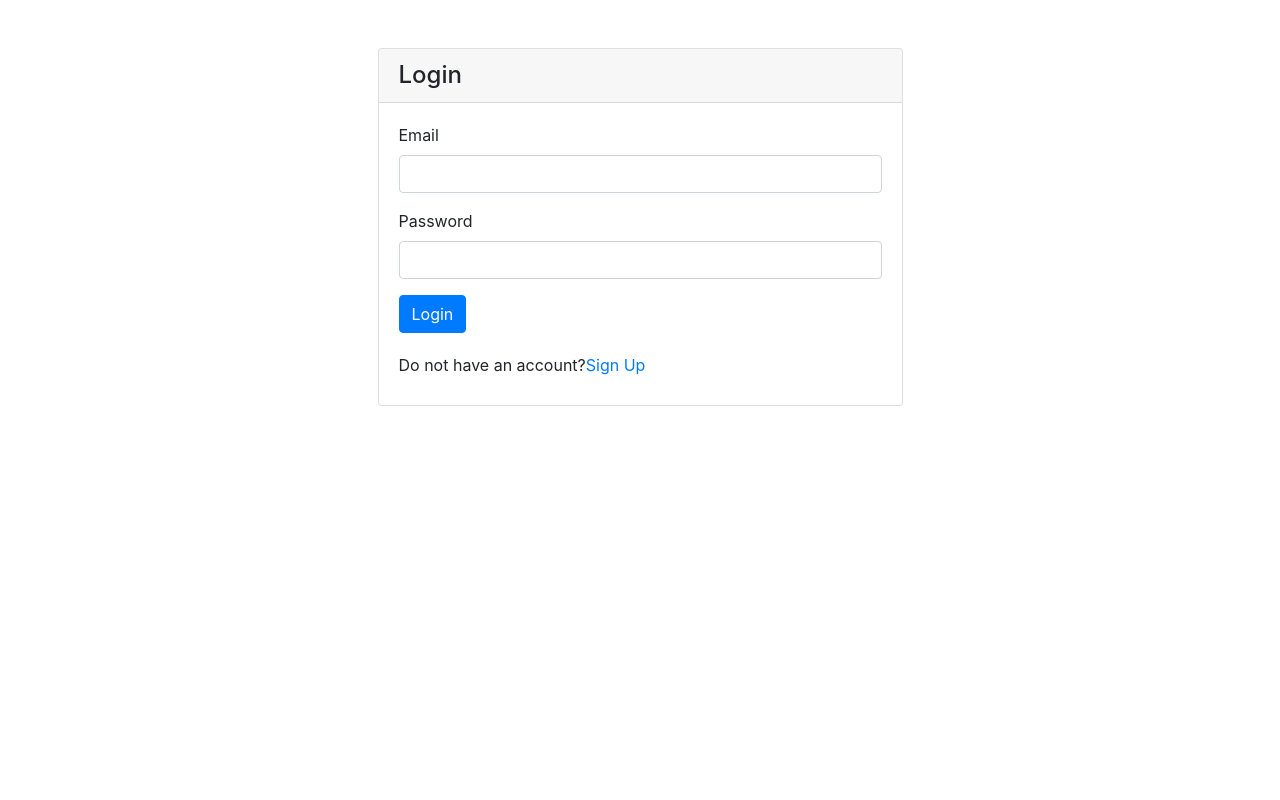
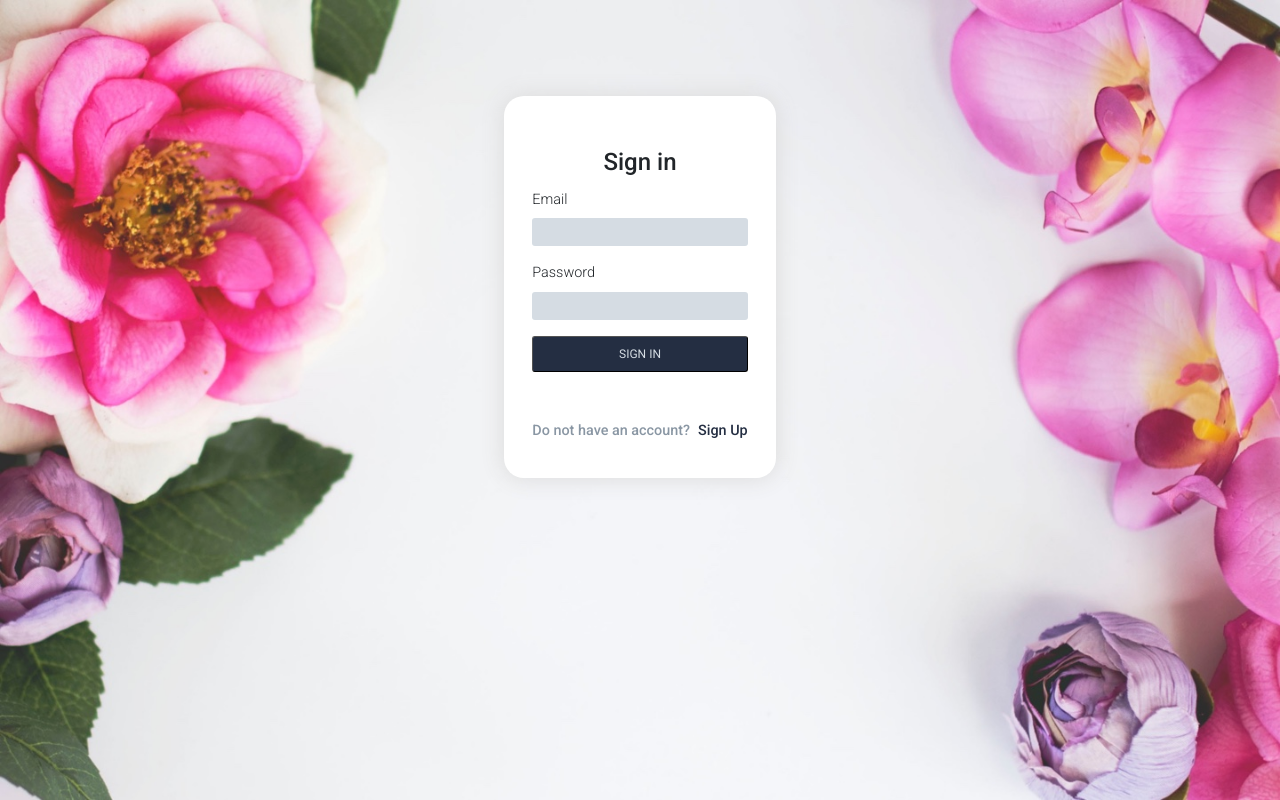
Before and after one commit to ashusaini-mind-roots/iflorist-frontend-old, an Angular app: page /login in a window 1280 px wide. Built offline with nearby package versions, Linux system fonts and the light colour scheme.

Commit message:
Merge branch 'master' of https://github.com/emigort/iflower
# Conflicts:
#	README.md

```diff
--- a/src/app/login/login.component.html
+++ b/src/app/login/login.component.html
@@ -1,29 +1,29 @@
-<div class="col-md-6 offset-md-3 mt-5">
-    <div class="card">
-        <h4 class="card-header">Login</h4>
-        <div class="card-body">
+<div class="d-flex justify-content-center pt-lg-5 mt-5">
+    <div class="card login-card p-lg-2 align-self-center">
+        <div class="card-body mt-lg-4">
+            <h4 class="card-title text-center">Sign in</h4>
             <form [formGroup]="loginForm" (ngSubmit)="onSubmit()">
                 <div class="form-group">
-                    <label for="email">Email</label>
-                    <input type="text" formControlName="email" class="form-control" [ngClass]="{ 'is-invalid': submitted && f.email.errors }" />
+                    <label for="email" class="font-light">Email</label>
+                    <input type="text" formControlName="email" class="imput-gray1" [ngClass]="{ 'is-invalid': submitted && f.email.errors }" />
                     <div *ngIf="submitted && f.email.errors" class="invalid-feedback">
                         <div *ngIf="f.email.errors.required">email is required</div>
                     </div>
                 </div>
                 <div class="form-group">
-                    <label for="password">Password</label>
-                    <input type="password" formControlName="password" class="form-control" [ngClass]="{ 'is-invalid': submitted && f.password.errors }" />
+                    <label for="password" class="font-light">Password</label>
+                    <input type="password" formControlName="password" class="imput-gray1" [ngClass]="{ 'is-invalid': submitted && f.password.errors }" />
                     <div *ngIf="submitted && f.password.errors" class="invalid-feedback">
                         <div *ngIf="f.password.errors.required">Password is required</div>
                     </div>
                 </div>
-                <button [disabled]="loading" class="btn btn-primary">
+                <button [disabled]="loading" class="btn-dark-blue w-100">
                     <span *ngIf="loading" class="spinner-border spinner-border-sm mr-1"></span>
-                    Login
+                    SIGN IN
                 </button>
                 <div *ngIf="error" class="alert alert-danger mt-3 mb-0">{{error}}</div>
             </form>
-            <label class="sign-up">Do not have an account?<span><a  routerLink="/register-general-data">Sign Up</a></span></label>
+            <label class="font-medium font-size-08 txt-color-gray2 mt-5">Do not have an account?<span><a class="pl-2 txt-color-dark-blue" routerLink="/register-general-data">Sign Up</a></span></label>
         </div>
     </div>
 </div>
--- /dev/null
+++ b/src/app/login/login.component.less
@@ -0,0 +1,12 @@
+.login-card{
+  border-radius: 20px 20px 20px 20px;
+  -moz-border-radius: 20px 20px 20px 20px;
+  -webkit-border-radius: 20px 20px 20px 20px;
+  border: 0px solid #000000;
+
+  -webkit-box-shadow: 0px 0px 22px 2px rgba(221,221,221,1);
+  -moz-box-shadow: 0px 0px 22px 2px rgba(221,221,221,1);
+  box-shadow: 0px 0px 22px 2px rgba(221,221,221,1);
+
+ // font-weight: 700;
+}
--- a/src/app/login/login.component.ts
+++ b/src/app/login/login.component.ts
@@ -5,7 +5,10 @@ import { first } from 'rxjs/operators';
 
 import { AuthenticationService } from '@app/_services';
 
-@Component({ templateUrl: 'login.component.html' })
+@Component({
+    templateUrl: 'login.component.html',
+    styleUrls: ['./login.component.less']
+})
 export class LoginComponent implements OnInit {
     loginForm: FormGroup;
     loading = false;
@@ -26,6 +29,7 @@ export class LoginComponent implements OnInit {
     }
 
     ngOnInit() {
+        document.body.classList.add('bg-login-img');
         console.log("init")
         this.loginForm = this.formBuilder.group({
             email: ['', Validators.required],
--- a/src/index.html
+++ b/src/index.html
@@ -5,6 +5,11 @@
   <title>Cost Of Good</title>
   <meta name="viewport" content="width=device-width, initial-scale=1">
   <script src="https://js.stripe.com/v3/"></script>
+  <link href="https://fonts.googleapis.com/css?family=Roboto:700" rel="stylesheet">
+  <link href="https://fonts.googleapis.com/css?family=Roboto:500" rel="stylesheet">
+  <link href="https://fonts.googleapis.com/css?family=Roboto:400" rel="stylesheet">
+  <link href="https://fonts.googleapis.com/css?family=Roboto:300" rel="stylesheet">
+  <link href="https://fonts.googleapis.com/css?family=Roboto:100" rel="stylesheet">
   <!-- bootstrap css -->
   <!--<link href="//netdna.bootstrapcdn.com/bootstrap/4.3.1/css/bootstrap.min.css" rel="stylesheet" />-->
 </head>
--- a/src/styles.less
+++ b/src/styles.less
@@ -3,6 +3,14 @@ a { cursor: pointer }
 
 .sign-up{
     margin-top: 20px;
+}
+
+.bg-login-img {
+  background: url('/assets/image/background.jpg') no-repeat center center fixed;
+  -webkit-background-size: cover;
+  -moz-background-size: cover;
+  -o-background-size: cover;
+  background-size: cover;
 }
 
 /*!
@@ -12,6 +20,8 @@ a { cursor: pointer }
  */
  body {
     overflow-x: hidden;
+    font-family: "Roboto" !important;
+    font-size: 0.9rem !important;
   }
 
   #sidebar-wrapper {
@@ -54,3 +64,76 @@ a { cursor: pointer }
       margin-left: -15rem;
     }
   }
+
+//**///
+.font-bold{
+  font-weight: 700;
+}
+.font-medium{
+  font-weight: 500;
+}
+.font-regular{
+  font-weight: 400;
+}
+.font-light{
+  font-weight: 300;
+}
+.font-thin{
+  font-weight: 100;
+}
+.btn-dark-blue {
+  -webkit-border-radius: 3;
+  -moz-border-radius: 3;
+  border-radius: 3px;
+  color: #D5DCE3;
+  font-size: 12px;
+  background: #242e42;
+  padding: 8px 20px 8px 20px;
+  text-decoration: none;
+  border-width: thin;
+}
+
+.btn-dark-blue:hover {
+  background: #1cab9f;
+  text-decoration: none;
+}
+.txt-color-gray1{
+  color: #D5DCE3;
+}
+.txt-color-gray2{
+  color: #8996A3;
+}
+.txt-color-dark-blue{
+  color: #242E42;
+}
+.font-size-08{
+  font-family: 0.8rem !important;
+}
+.imput-gray1 {
+  display: block;
+  //-webkit-box-sizing: content-box;
+  //-moz-box-sizing: content-box;
+  padding: 7px 10px;
+  border: none;
+  -webkit-border-radius: 3px;
+  border-radius: 3px;
+  font: normal 12px/normal Verdana, Geneva, sans-serif;
+  color: rgba(0,142,198,1);
+  -o-text-overflow: clip;
+  text-overflow: clip;
+  //background: rgba(220,220,220,1);
+  -webkit-box-shadow: 0 0 0 0 rgba(0,0,0,0.2) inset;
+  box-shadow: 0 0 0 0 rgba(0,0,0,0.2) inset;
+  text-shadow: 0 0 0 rgba(255,255,255,0.66) ;
+  -webkit-transition: all 200ms cubic-bezier(0.42, 0, 0.58, 1);
+  -moz-transition: all 200ms cubic-bezier(0.42, 0, 0.58, 1);
+  -o-transition: all 200ms cubic-bezier(0.42, 0, 0.58, 1);
+  transition: all 200ms cubic-bezier(0.42, 0, 0.58, 1);
+  width: 100%;
+  background-color: #D5DCE3 !important;
+}
+
+.imput-gray1:hover {
+  -webkit-border-radius: 1px;
+  border-radius: 1px;
+}
```
Also changed, not shown: src/assets/image/background.jpg (added).
